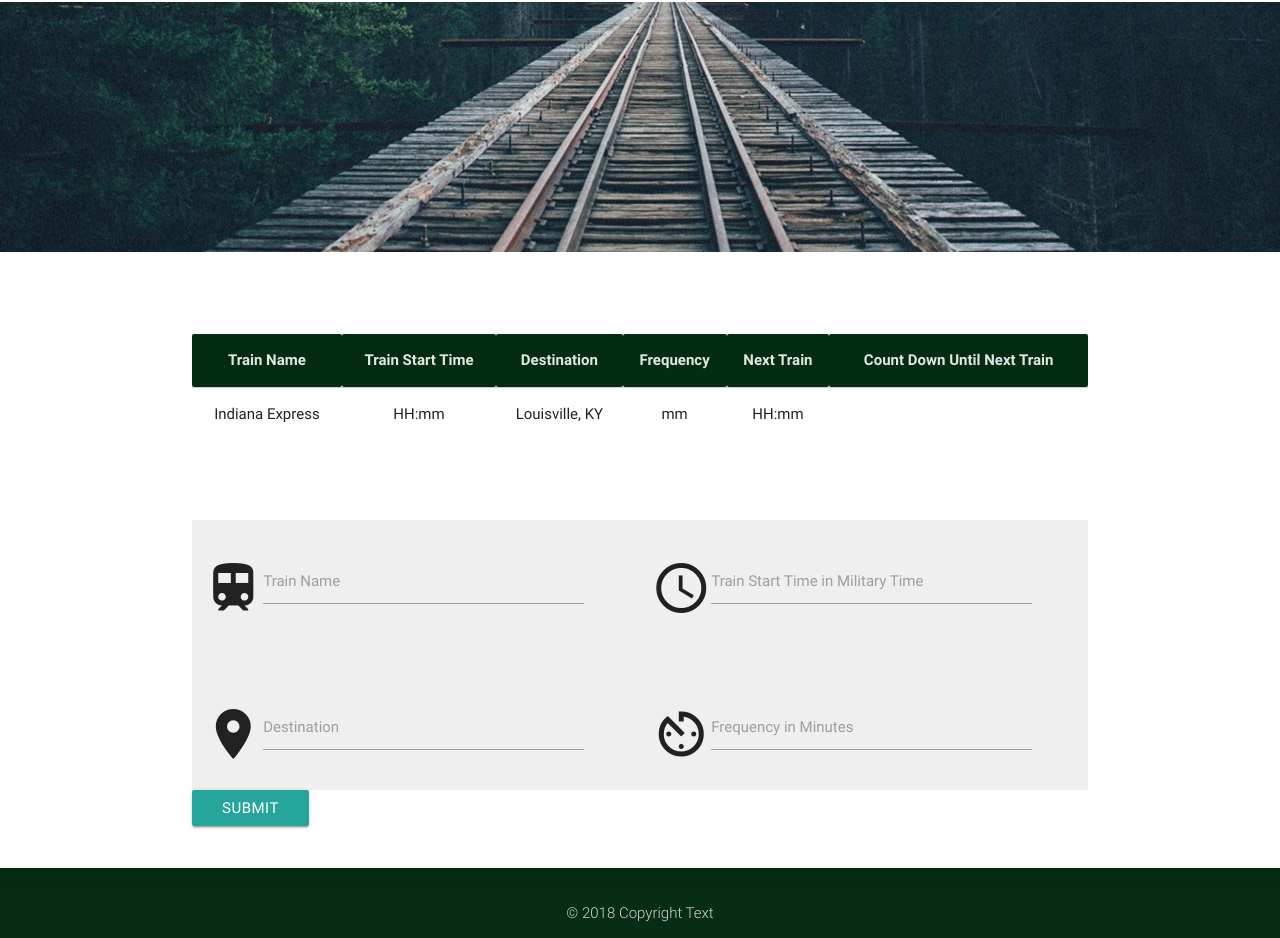
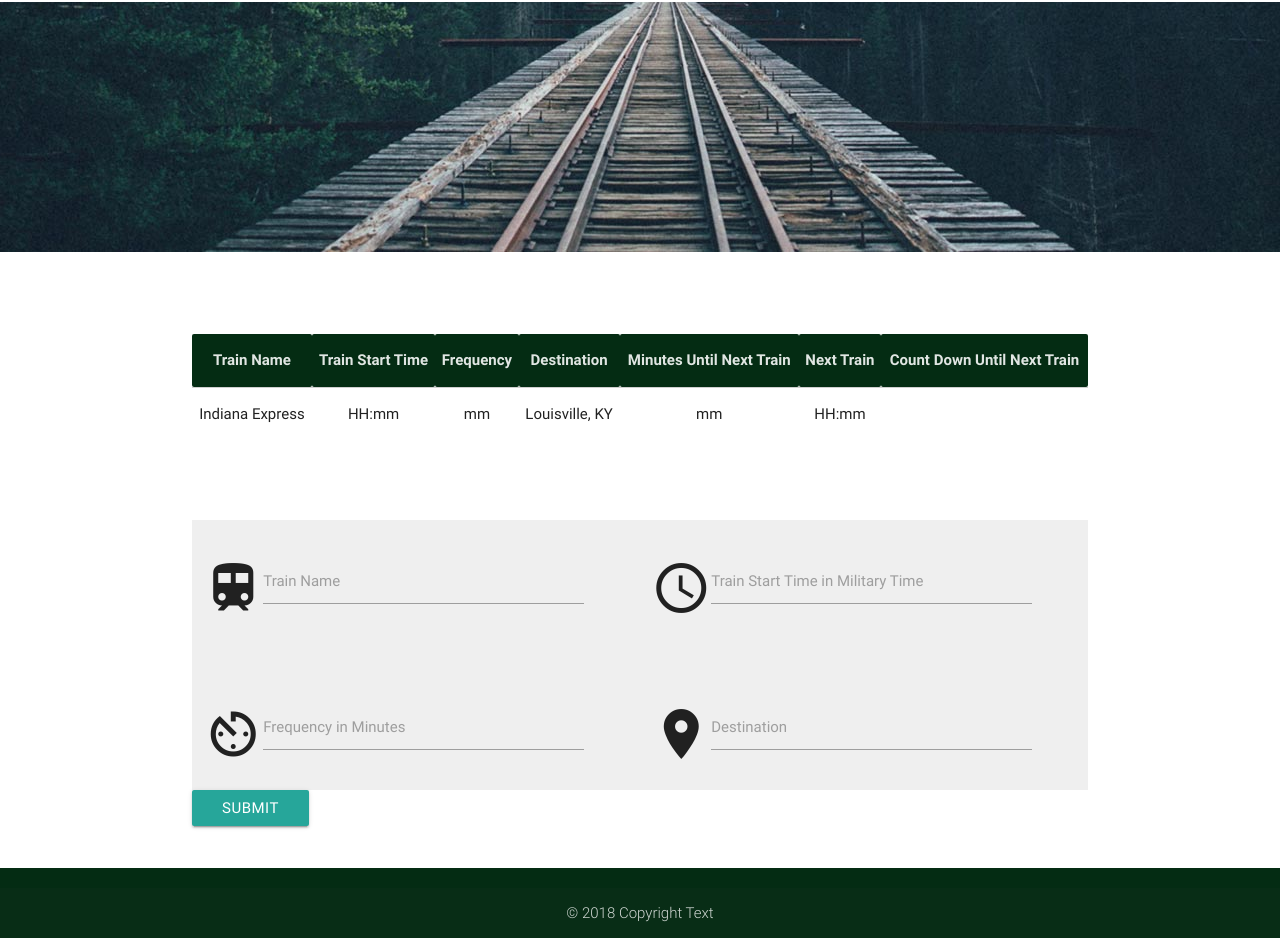
Before and after one commit to maelihector/Train-Scheduler, a plain HTML site: page public/index.html in a window 1280 px wide. Shown: the part 105-1043 px from the top of the page. Drawn offline with nearby package versions, Linux system fonts and the light colour scheme; some packages are replaced by stand-ins of ours; no server answers.

Commit message:
Change order of train info; switched destination and frequency.

```diff
--- a/public/index.html
+++ b/public/index.html
@@ -46,8 +46,9 @@
           <tr>
             <th>Train Name</th>
             <th>Train Start Time</th>
+            <th>Frequency</th>
             <th>Destination</th>
-            <th>Frequency</th>
+            <th>Minutes Until Next Train</th>
             <th>Next Train</th>
             <th>Count Down Until Next Train</th>
           </tr>
@@ -56,11 +57,12 @@
           <tr>
             <td>Indiana Express</td>
             <td>HH:mm</td>
+            <td>mm</td>
             <td>Louisville, KY</td>
             <td>mm</td>
             <td>HH:mm</td>
-            <td>
-              <div id="clock"></div>
+            <td id="clock">
+              <!-- <div id="clock"></div> -->
             </td>
           </tr>
         </tbody>
@@ -89,14 +91,14 @@
       <br>
       <div class="row">
         <div class="input-field col s6">
+          <i class="large material-icons prefix">av_timer</i>
+          <input id="icon_av_timer" type="number" class="validate frequency-input" name="frequencyMins">
+          <label class="active" for="frequency-input">Frequency in Minutes</label>
+        </div>
+        <div class="input-field col s6">
           <i class="large material-icons prefix">place</i>
           <input id="icon_place" type="text" class="validate destination-input" name="destinationName">
           <label class="active" for="destination-input">Destination</label>
-        </div>
-        <div class="input-field col s6">
-          <i class="large material-icons prefix">av_timer</i>
-          <input id="icon_av_timer" type="number" class="validate frequency-input" name="frequencyMins">
-          <label class="active" for="frequency-input">Frequency in Minutes</label>
         </div>
       </div>
     </form>
--- a/public/js/index.js
+++ b/public/js/index.js
@@ -36,10 +36,10 @@ $(function () {
         };
 
         // check what logs out
-        console.log(name);
-        console.log(start);
-        console.log(destination);
-        console.log(frequency);
+        console.log(trainName);
+        console.log(trainStart);
+        console.log(destinationName);
+        console.log(frequencyMins);
 
 
         // Upload and replace data in the firebase databse
@@ -83,10 +83,12 @@ $(function () {
         console.log("MINUTES TILL TRAIN: " + tMinutesTillTrain);
         // Next Train
         var nextTrain = moment().add(tMinutesTillTrain, "minutes");
-        console.log("ARRIVAL TIME: " + moment(nextTrain).format("hh:mm"));
+        console.log("ARRIVAL TIME: " + moment(nextTrain).format("HH:mm"));
 
         $("#train-table > tbody").append("<tr><td>" + trainName + "</td><td>" + trainStart + "</td><td>" +
-            destinationName + "</td><td>" + frequencyMins + "</td><td>" + moment(nextTrain).format("hh:mm") + "</td></tr>");
+            frequencyMins + "</td><td>" + destinationName + "</td><td>" +  tMinutesTillTrain + "</td><td>" + moment(nextTrain).format("HH:mm") + "</td></tr>");
+
+
 
     });
 
@@ -112,6 +114,8 @@ $(function () {
     // })
 });
 
+
+// Add countdown till next train to table
 $("#add-train-btn").on("click", function (e) {
     // Stop page from refreshing
     e.preventDefault();
@@ -133,18 +137,20 @@ $("#add-train-btn").on("click", function (e) {
     // Time apart (remainder)
     var tRemainder = diffTime % frequencyMins;
     console.log(tRemainder);
-
     // Minute Until Train
     var tMinutesTillTrain = frequencyMins - tRemainder;
     console.log("MINUTES TILL TRAIN: " + tMinutesTillTrain);
 
+    // Next Train
+    var nextTrain = moment().add(tMinutesTillTrain, "minutes");
+    console.log("ARRIVAL TIME: " + moment(nextTrain).format("hh:mm"));
+
     var $clock = $('#clock'),
-    tMinutes = moment(tMinutesTillTrain, "minutes");
+        tMinutes = moment(tMinutesTillTrain, "minutes");
     console.log(tMinutes);
     //eventTime = moment('27-11-2020 08:30:00', 'DD-MM-YYYY HH:mm:ss').unix(),
     currentTime = moment().unix(),
-
-    console.log(currentTime);
+        console.log(currentTime);
     diffTime = tMinutesTillTrain * 60;
     console.log(diffTime);
     duration = moment.duration(diffTime * 1000, 'milliseconds'),
```
